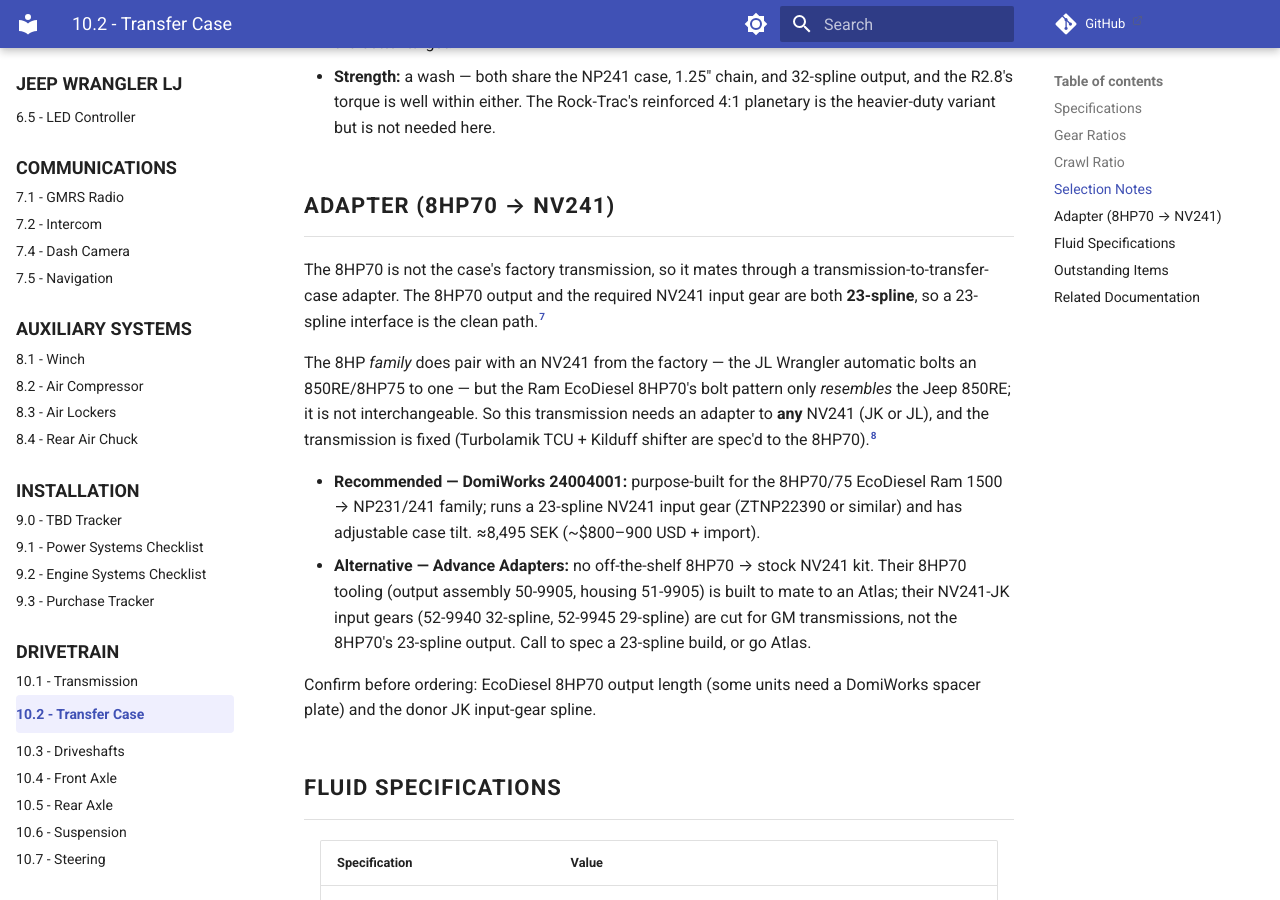
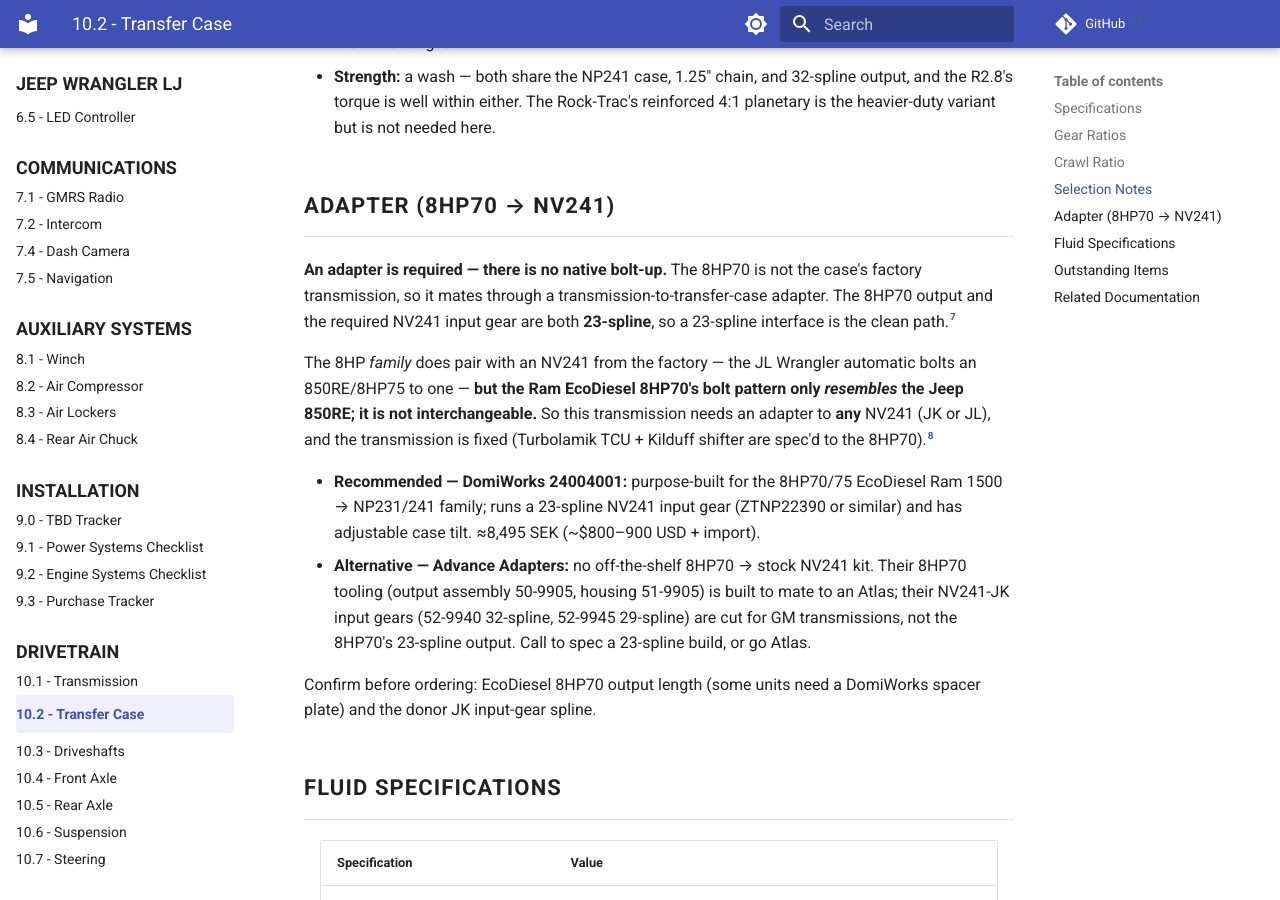
Before and after one commit to sob/drawings, an MkDocs documentation site: the page built from docs/jeep_lj/10-drivetrain/02-transfer-case.md, in a window 1280 px wide and 900 px high, scrolled down 1936 px. Built offline with MkDocs 1.6.1 and Material for MkDocs 9.7.7, drawn with Linux system fonts in a browser that asks for light colours; comment, search, counter and statistics services are not loaded.

Commit message:
Transfer case: lead Adapter section with explicit 'adapter required' verdict
Make the conclusion unmissable rather than woven into prose: an adapter
is required (no native bolt-up), and the Ram 8HP70 bolt pattern is not
interchangeable with the Jeep 850RE that pairs to an NV241 in the JL.

```diff
--- a/docs/jeep_lj/10-drivetrain/02-transfer-case.md
+++ b/docs/jeep_lj/10-drivetrain/02-transfer-case.md
@@ -60,9 +60,9 @@ Chosen over the TJ Rubicon NP241OR Rock-Trac (4:1) deliberately:
 
 ## Adapter (8HP70 → NV241)
 
-The 8HP70 is not the case's factory transmission, so it mates through a transmission-to-transfer-case adapter. The 8HP70 output and the required NV241 input gear are both **23-spline**, so a 23-spline interface is the clean path.[^adapter]
+**An adapter is required — there is no native bolt-up.** The 8HP70 is not the case's factory transmission, so it mates through a transmission-to-transfer-case adapter. The 8HP70 output and the required NV241 input gear are both **23-spline**, so a 23-spline interface is the clean path.[^adapter]
 
-The 8HP *family* does pair with an NV241 from the factory — the JL Wrangler automatic bolts an 850RE/8HP75 to one — but the Ram EcoDiesel 8HP70's bolt pattern only *resembles* the Jeep 850RE; it is not interchangeable. So this transmission needs an adapter to **any** NV241 (JK or JL), and the transmission is fixed (Turbolamik TCU + Kilduff shifter are spec'd to the 8HP70).[^why-adapter]
+The 8HP *family* does pair with an NV241 from the factory — the JL Wrangler automatic bolts an 850RE/8HP75 to one — **but the Ram EcoDiesel 8HP70's bolt pattern only *resembles* the Jeep 850RE; it is not interchangeable.** So this transmission needs an adapter to **any** NV241 (JK or JL), and the transmission is fixed (Turbolamik TCU + Kilduff shifter are spec'd to the 8HP70).[^why-adapter]
 
 - **Recommended — DomiWorks 24004001:** purpose-built for the 8HP70/75 EcoDiesel Ram 1500 → NP231/241 family; runs a 23-spline NV241 input gear (ZTNP22390 or similar) and has adjustable case tilt. ≈8,495 SEK (~$800–900 USD + import).
 - **Alternative — Advance Adapters:** no off-the-shelf 8HP70 → stock NV241 kit. Their 8HP70 tooling (output assembly 50-9905, housing 51-9905) is built to mate to an Atlas; their NV241-JK input gears (52-9940 32-spline, 52-9945 29-spline) are cut for GM transmissions, not the 8HP70's 23-spline output. Call to spec a 23-spline build, or go Atlas.
```
